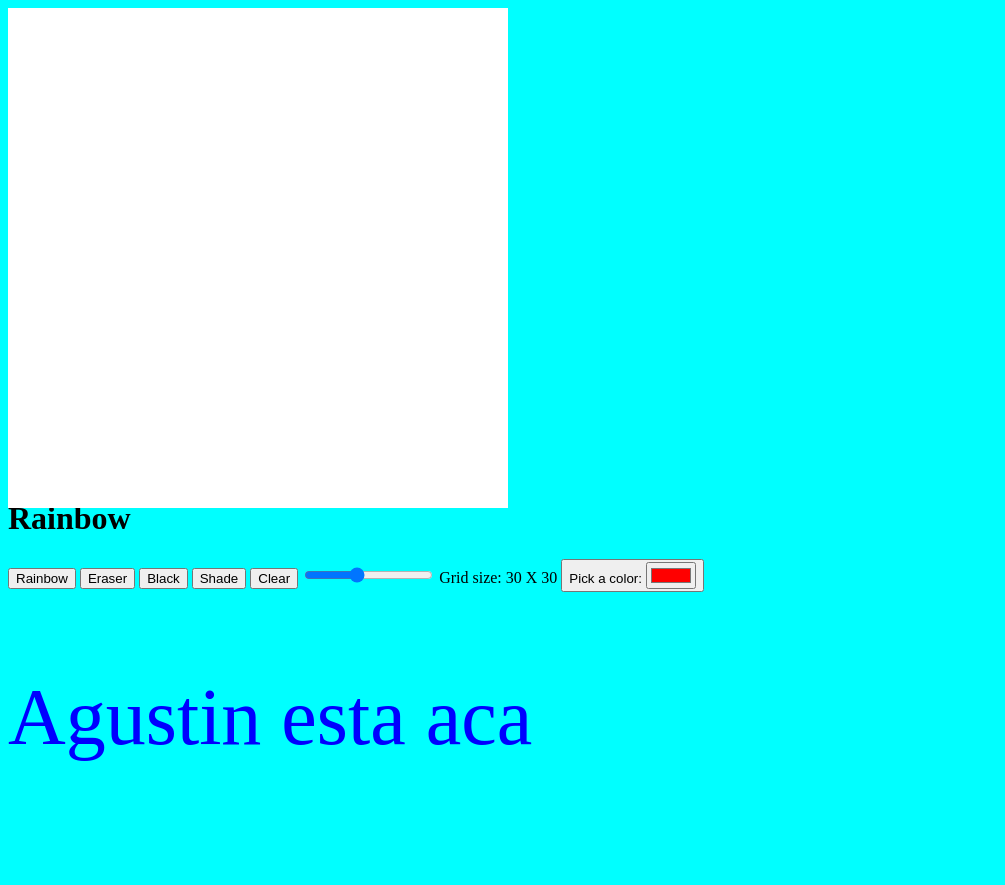
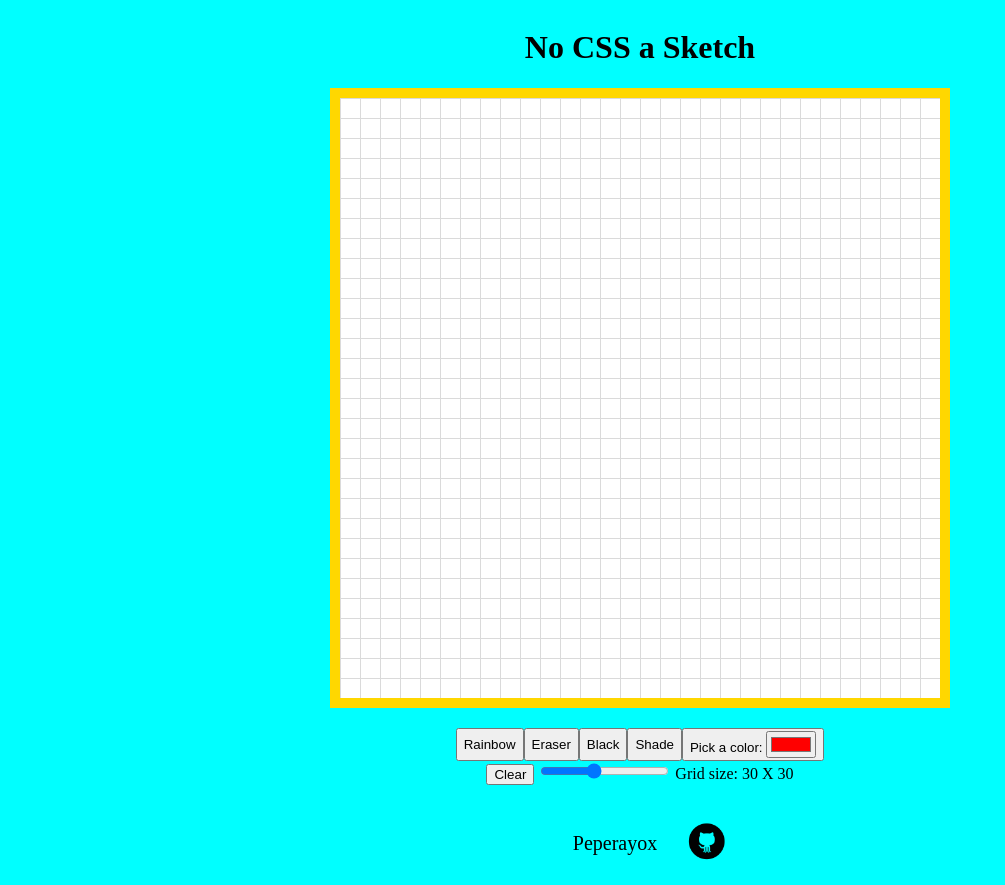
Before and after one commit to Peperayox/Etch-A-Sketch, a plain HTML site: page index.html in a window 1280 px wide. Shown: the whole page, without its empty margins (0-1005 px from the left). Before the commit the page ends 843 px from the top, so only its background shows below. Drawn offline with Linux system fonts and the light colour scheme.

Commit message:
yet again I commit all at once...

```diff
--- a/index.html
+++ b/index.html
@@ -9,33 +9,40 @@
   <link rel="stylesheet" href="styles.css">
 </head>
 <body>
+  <header>
+     <h1> No CSS a Sketch </h1>
+  </header>
+  <div class="wrapper">
     <div class = "grid-container">
     </div>
-  <button class="clear button" type="button">Clear</button>
+  </div>
+
+
+
+
+
+
+
   <div class="color-button" data-color='rainbow'>
-      <h3>Trying something out</h3>
-      <h1>salaem</h1>
-      <h1>saee</h1>
-      <h1>sdfee</h1>
-      <h1>dkfjekjfk</h1>
-      <h1>dkmfkemk</h1>
-      <h1> deee</h1>
-      <h1> dfefefe</h1>
-      <h1>Rainbow</h1>
   </div>
+  <div class="color-button-container">
     <button class="color-button" data-color="rainbow" type="button">Rainbow</button>
     <button class="color-button" data-color="eraser" type="button">Eraser</button>
     <button class="color-button" data-color="black" type="button">Black</button>
     <button class="color-button" data-color="shade" type="button">Shade</button>
+    <button class="color-button"> Pick a color: <input type="color" value="#ff0000" id="pallete"></button>
+  </div>
+  <div class="other-button-container">
     <button class="clear-button" type='button'>Clear</button>
     <input id="slider" type="range" min="4" max="69" value="30" id='slider'>
     <span class="slider-size" >30 X 30</span>
-  <button class="color-button"> Pick a color: <input type="color" value="#ff0000" id="pallete"></button>
-  <p class="belga">Agustin esta aca
-  </p>
+  </div>
 
-
-
+  <div class="footer">
+    <p>Peperayox</p>
+    <a href='https://github.com/Peperayox/Etch-A-Sketch' target="_blank"><img id="footer-logo" src="./images/gitHubLogo.png">
+    </a>
+  </div>
 
 
 
--- a/script.js
+++ b/script.js
@@ -7,13 +7,14 @@ var colorizeOn = true;
 var slider = document.querySelector('#slider'); // it changes therefore var
 var sliderSize = document.querySelector('.slider-size');
 //default color at start
-let color = 'rainbow';
+let color = 'black';
 
 
 function createGrid(gridSize) {
   for (let i = 1 ; i <= gridSize**2 ; i++ ) {
     let gridSquare = document.createElement('div');
     gridContainer.insertAdjacentElement('beforeend',gridSquare);
+    gridSquare.classList.add('borders');
     // ^^ Created gridSize^2 "squares" and inserted them into our gridcontaier//
     // ^^ "beforeend" just tells them to stack em one after the other in th html file//
     //^^ now we have a big tower of  gridsize^2 divs occuping all lateral space //
--- a/styles.css
+++ b/styles.css
@@ -1,28 +1,73 @@
-
+html {
+  /* footer support */
+  position: relative;
+  min-height: 100%;
+}
 body {
   background-color: aqua;
+  display: flex;
+  flex-direction: column;
+  justify-content: space-between;
+  align-items: center;
+  margin-bottom: 100px;
 }
 .grid-container {
   display: grid;
-  width: 500px;
-  height: 500px;
+  width: 600px;
+  height: 600px;
   position: absolute;
-  background-color:white;
+  background-color:rgb(218, 218, 218);
 }
 .hovering {
   background-color: blueviolet;
 }
 .toggle-on {
   background-color: blueviolet;
-  border-color:crimson;
+  border-color:gold;
   border-width: 3px;
 }
-.belga {
-  text-decoration: gold;
-  font-size: 80px;
-  color: blue;
+.borders {
+  border-top: 1px solid rgb(218, 218, 218);
+  border-left: 1px solid rgb(218, 218, 218);
+  background-color: white;
 }
-
+#footer-logo {
+  width: 2em;
+  height: auto;
+  margin-left: 1em;
+}
+#footer-logo:hover {
+  transition-duration: 0.75s;
+  transform: rotate(720deg) scale(1.3);
+}
+.wrapper {
+  display: flex;
+  align-items: center;
+  justify-content: center;
+  height: 620px;
+  width: 620px;
+  background-color: gold;
+}
+.footer {
+  position: absolute;
+  bottom: 0;
+  left: 0;
+  display: flex;
+  align-items: center;
+  justify-content: center;
+  gap: 10px;
+  width: 100%;
+  padding: 10px;
+  font-size: 20px;
+}
+.color-button-container {
+  display: flex;
+  justify-content: space-between;
+  margin-top: 20px;
+}
+.h1 {
+  font-style: italic;
+}
 
 
 
```
Also changed, not shown: images/dalee.png (added), images/gitHubLogo.png (added). Lines whose indentation alone changed are shown as unchanged.
